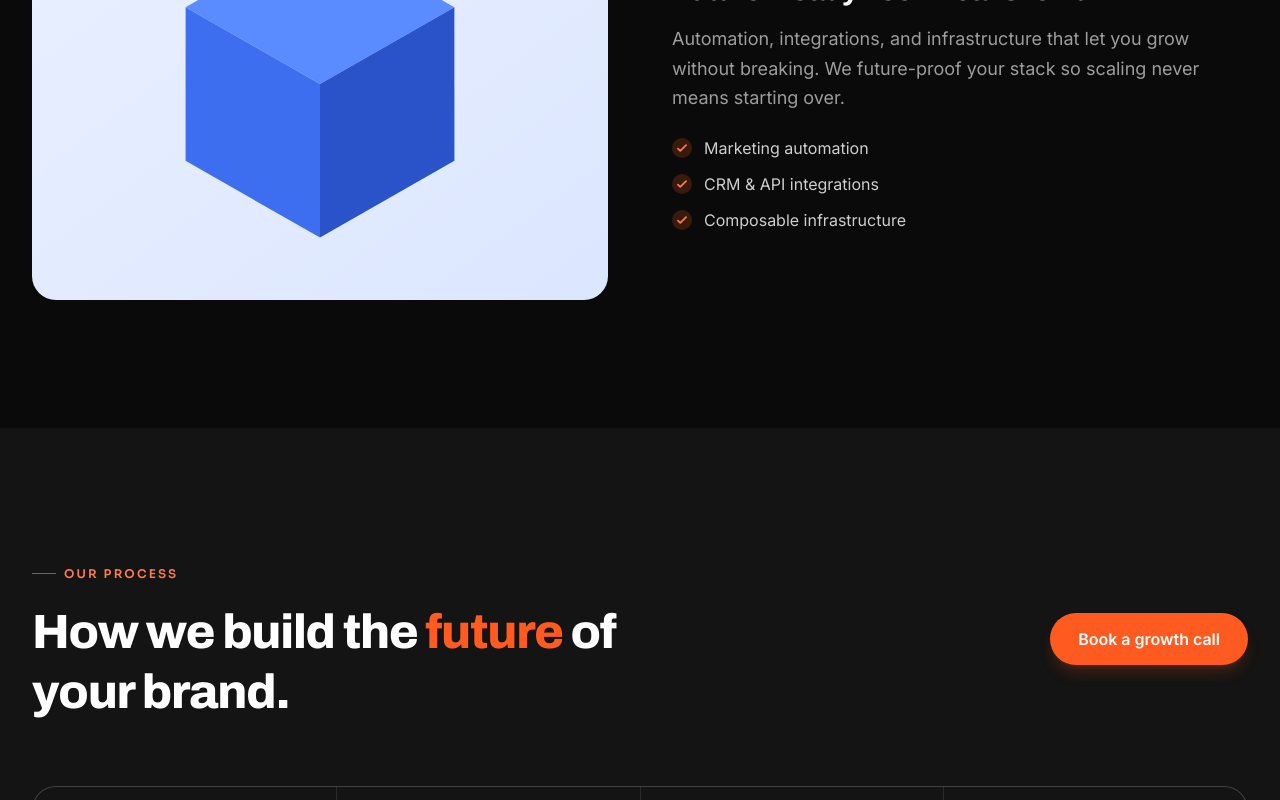
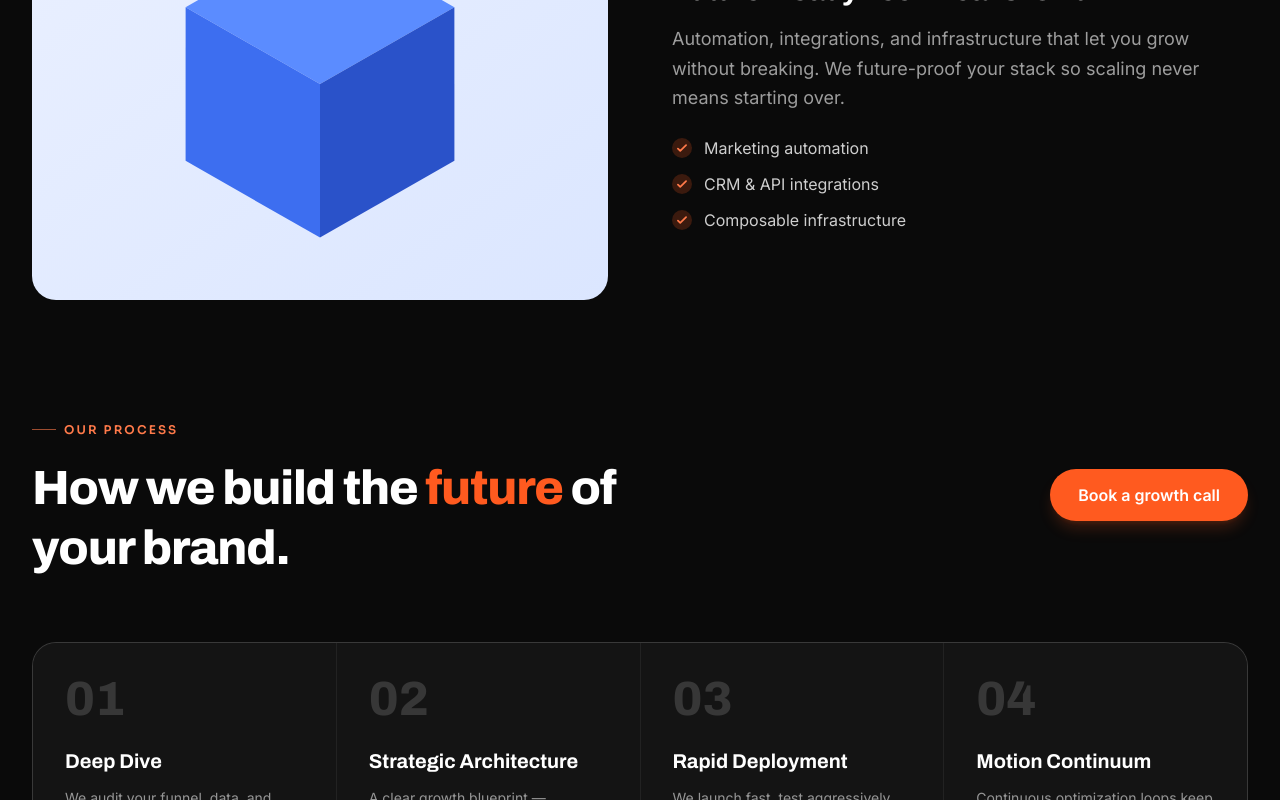
Before and after one commit to Dheeraj2k4/Thryvv_Website, a Next.js app: page / in a window 1280 px wide. Shown: the part 4426-5226 px from the top of the page. Built offline with nearby package versions, Linux system fonts and the light colour scheme; no server answers.

Commit message:
Merge PrecisionTools and Process into one continuous dark section

```diff
--- a/components/sections/PrecisionTools.tsx
+++ b/components/sections/PrecisionTools.tsx
@@ -87,7 +87,7 @@ export function PrecisionTools() {
     <section
       id="services"
       data-nav-theme="dark"
-      className="relative overflow-hidden bg-ink py-24 text-white sm:py-32"
+      className="relative overflow-hidden bg-ink pt-24 pb-0 text-white sm:pt-32"
     >
       <div className="pointer-events-none absolute left-1/2 top-0 h-72 w-[42rem] -translate-x-1/2 rounded-full bg-brand/10 blur-[120px]" />
       <div className="relative mx-auto max-w-7xl px-4 sm:px-6 lg:px-8">
--- a/components/sections/Process.tsx
+++ b/components/sections/Process.tsx
@@ -30,7 +30,7 @@ const steps = [
 
 export function Process() {
   return (
-    <section id="process" data-nav-theme="dark" className="bg-ink-800 py-24 text-white sm:py-32">
+    <section id="process" data-nav-theme="dark" className="bg-ink pt-20 pb-24 text-white sm:pt-28 sm:pb-32">
       <div className="mx-auto max-w-7xl px-4 sm:px-6 lg:px-8">
         <div className="grid gap-8 lg:grid-cols-2 lg:items-center">
           <motion.div
```
